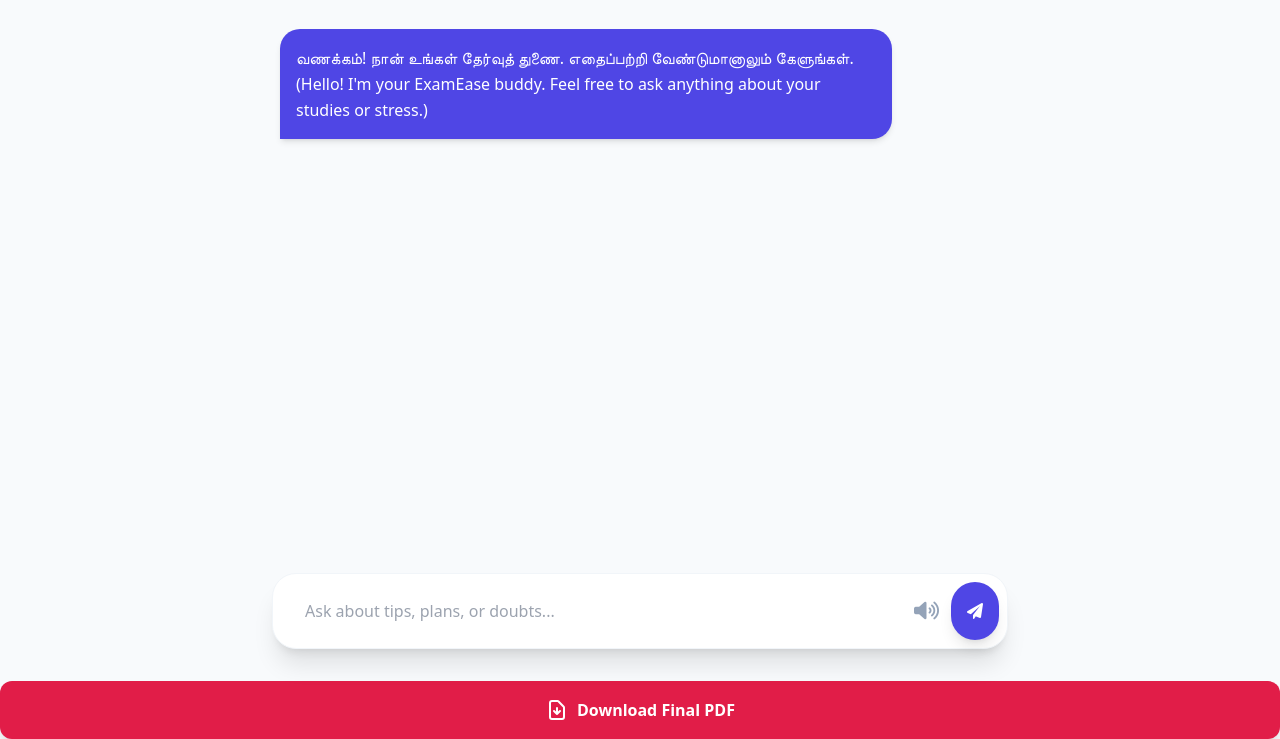
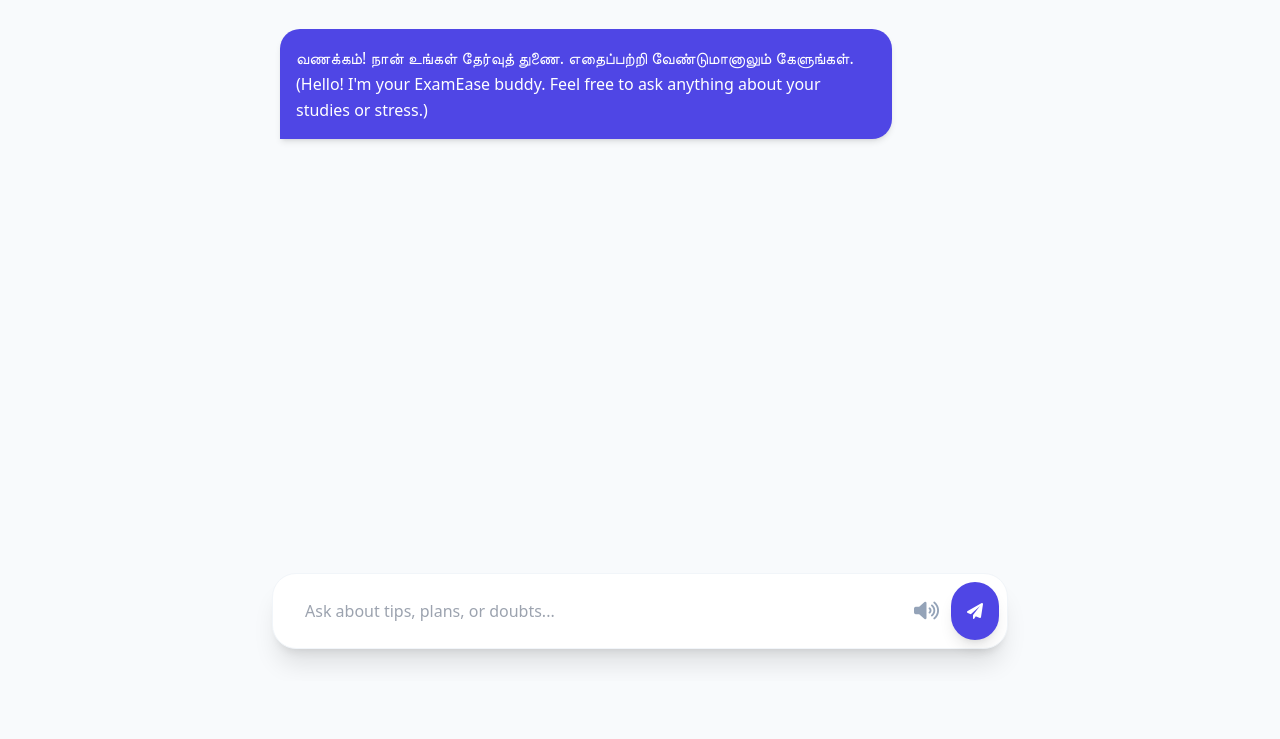
Before and after one commit to agmhss/easy-chat, a plain HTML site: page index.html in a window 1280 px wide. Shown: the part 137-876 px from the top of the page. After the commit the page ends 818 px from the top, so only its background shows below. Drawn offline with nearby package versions, Linux system fonts and the light colour scheme.

Commit message:
Remove PDF download button and logic
Removed the PDF download button and its associated logic from the HTML.

```diff
--- a/index.html
+++ b/index.html
@@ -52,13 +52,7 @@
                 </button>
             </div>
         </div>
-    </div>
-<button onclick="downloadPDF()" class="no-print w-full bg-rose-600 text-white py-4 rounded-xl font-bold shadow-lg hover:bg-rose-700 flex items-center justify-center gap-2">
-                <svg xmlns="http://www.w3.org/2000/svg" class="h-6 w-6" fill="none" viewBox="0 0 24 24" stroke="currentColor">
-                  <path stroke-linecap="round" stroke-linejoin="round" stroke-width="2" d="M12 10v6m0 0l-3-3m3 3l3-3m2 8H7a2 2 0 01-2-2V5a2 2 0 012-2h5.586a1 1 0 01.707.293l5.414 5.414a1 1 0 01.293.707V19a2 2 0 01-2 2z" />
-                </svg>
-                Download Final PDF
-            </button>
+
     <script>
         const chatWindow = document.getElementById('chatWindow');
         const userInput = document.getElementById('userInput');
@@ -139,18 +133,7 @@
         }
 
         userInput.addEventListener("keypress", (e) => { if (e.key === "Enter") sendMessage(); });
-        // PDF Export Logic
-    function downloadPDF() {
-        const element = document.getElementById('letter-preview');
-        const opt = {
-            margin: 0,
-            filename: 'Official_Letter.pdf',
-            image: { type: 'jpeg', quality: 0.98 },
-            html2canvas: { scale: 2, useCORS: true },
-            jsPDF: { unit: 'mm', format: 'a4', orientation: 'portrait' }
-        };
-        html2pdf().set(opt).from(element).save();
-    }
+
     </script>
 </body>
 </html>
```
